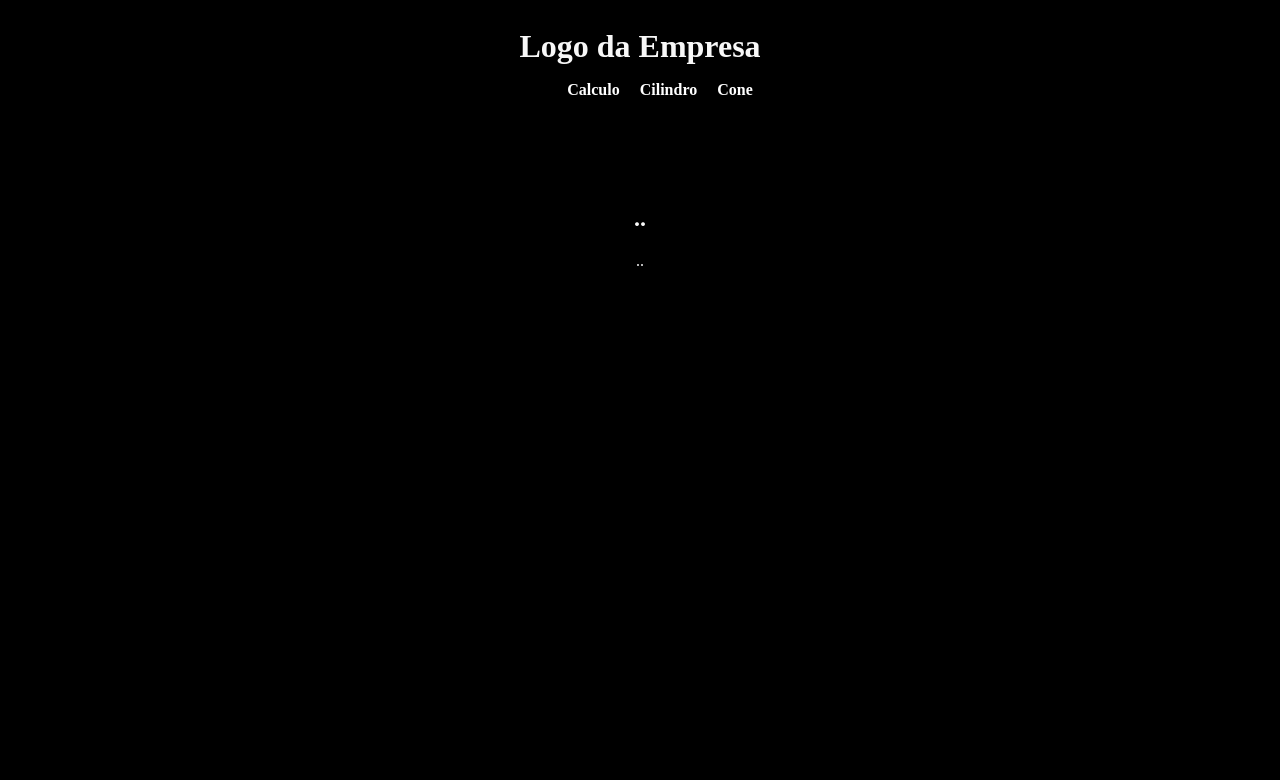
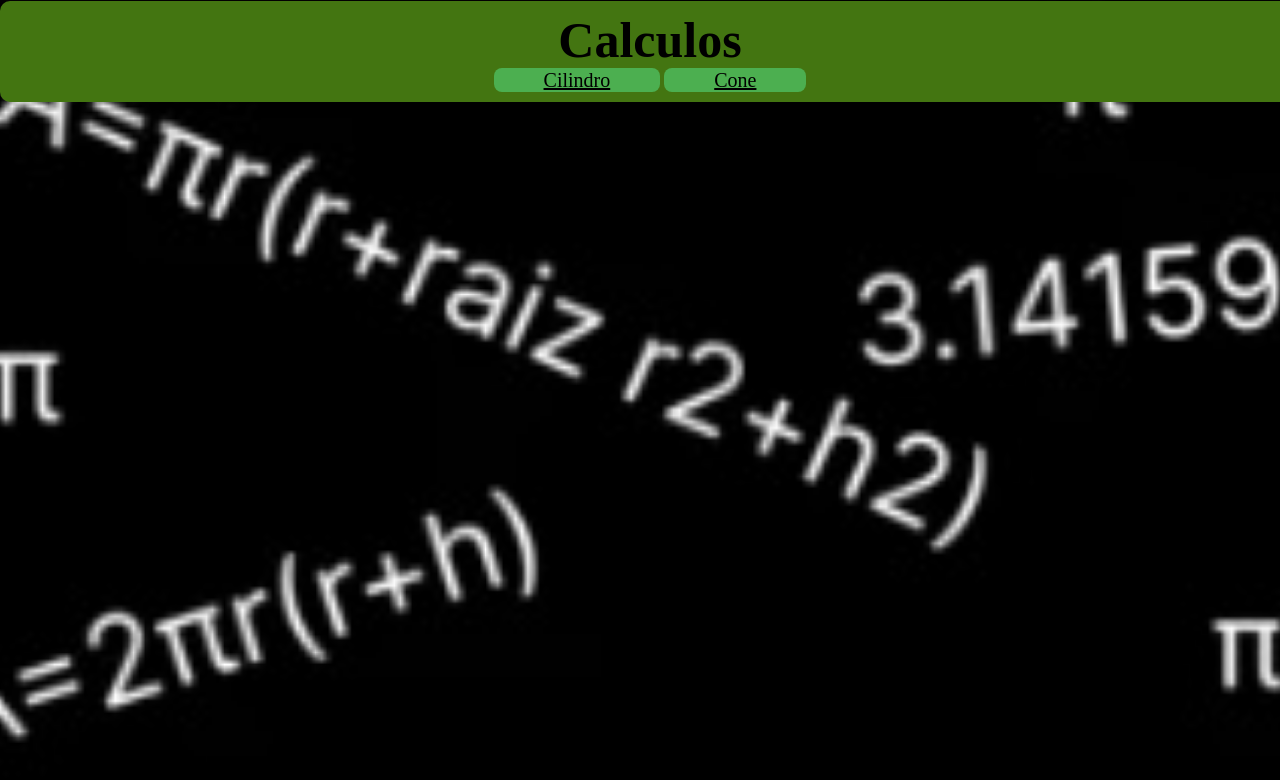
Before and after one commit to MateusLogrado/trabaioequipe1, a website built with Vite: page index.html in a window 1280 px wide. Built offline with nearby package versions, Linux system fonts and the light colour scheme.

Commit message:
html parte 1

```diff
--- a/index.html
+++ b/index.html
@@ -4,23 +4,19 @@
     <meta charset="UTF-8">
     <meta name="viewport" content="width=device-width, initial-scale=1.0">
 <link rel="stylesheet" href="style.css">
-    <title>Document</title>
+    <title>Calculos</title>
 </head>
 <body>
     <header>
-        <div class="logo">Logo da Empresa</div>
-        <nav>
-            <ul>
-                <li><a href="#">Calculo</a></li>
-                <li><a href="#">Cilindro</a></li>
-                <li><a href="#">Cone</a></li>
-            </ul>
-        </nav>
+    <div class="container">
+        <h2>Calculos</h2>
+
+        <a href="Cilindro.html">Cilindro</a>
+        <a href="Cone.html">Cone</a>
+        <br>
+
+    </div>
     </header>
-
-    <section class="main-content">
-        <h1>..</h1>
-        <p>..</p>
         </section>
 </body>
 </html>
--- a/style.css
+++ b/style.css
@@ -1,38 +1,47 @@
+/* Estilizando o container */
 body{
-    background-color: black;
-    font-size: 20px 1.2rem;
-    color: rgb(249, 249, 249);
+    background-color: #000000;
+    background-image: url(ckd.jpg);
+    background-position: center;
+    background-repeat: no-repeat;
+    background-size: cover;
+    height: 100vh;
+    margin: 0;
+
 }
 
-header {
-    background-color: ;
-    color: rgb(247, 247, 247);
-    padding: 20px 0;
-    text-align: center;
+.container {
+    width: 100%; /* Define a largura do container */
+    max-width: 1450px; /* Limita o tamanho máximo */
+    margin: 1px auto; /* Centraliza na página */
+    padding: 10px; /* Espaço interno */
+    background-color: #437511; /* Cor de fundo */
+    border-radius: 10px; /* Cantos arredondados */
+    text-align: center; /* Centraliza o texto */
+
+
 }
 
-header .logo {
-    font-size: 2em;
-    font-weight: bold;
+/* Estilizando o título dentro do container */
+.container h2 {
+    margin: 0;
+    color: #000000;
+    font-size: 50px;
+
 }
 
-nav ul {
-    list-style: none;
-    display: flex;
-    justify-content: center;
-    gap: 20px;
+/* Estilizando o parágrafo */
+.container p {
+    color: #000000;
+    font-size: 18px;
 }
 
-nav a {
-    color: rgb(255, 255, 255);
-    text-decoration: none;
-    font-weight: bold;
-    transition: color 0.3s;
+a {
+    background-color: #4CAF50; /* Verde */
+    color: rgb(0, 0, 0); /* Texto */
+    padding: 1px 50px; /* Espaçamento interno */
+    border: none; /* Sem borda */
+    border-radius: 8px; /* Cantos arredondados */
+    font-size: 20px;
+    cursor: pointer; /* Cursor de clique */
 }
-
-.main-content {
-    text-align: center;
-    padding: 50px 20px;
-    background-color: var(--verde-claro);
-    color: var(--preto);
-}
--- /dev/null
+++ b/styles2.css
@@ -0,0 +1,27 @@
+/* Reset básico */
+* {
+    margin: 0;
+    padding: 0;
+    box-sizing: border-box;
+}
+
+/* Fundo da página */
+body {
+    background-color: #121212; /* Fundo escuro */
+    color: white; /* Texto branco */
+    display: flex;
+    justify-content: center; /* Centraliza horizontalmente */
+    align-items: center; /* Centraliza verticalmente */
+    height: 100vh; /* 100% da altura da tela */
+    font-family: Arial, sans-serif;
+}
+
+/* Container Centralizado */
+.container {
+    background-color: #1f1f1f; /* Cinza escuro */
+    padding: 50px;
+    border-radius: 10px;
+    box-shadow: 0px 0px 10px rgba(255, 255, 255, 0.1);
+    text-align: center;
+    width: 300px;
+}
--- /dev/null
+++ b/styles3.css
@@ -0,0 +1,27 @@
+/* Reset básico */
+* {
+    margin: 0;
+    padding: 0;
+    box-sizing: border-box;
+}
+
+/* Fundo da página */
+body {
+    background-color: #121212; /* Fundo escuro */
+    color: white; /* Texto branco */
+    display: flex;
+    justify-content: center; /* Centraliza horizontalmente */
+    align-items: center; /* Centraliza verticalmente */
+    height: 100vh; /* 100% da altura da tela */
+    font-family: Arial, sans-serif;
+}
+
+/* Container Centralizado */
+.container {
+    background-color: #1f1f1f; /* Cinza escuro */
+    padding: 50px;
+    border-radius: 10px;
+    box-shadow: 0px 0px 10px rgba(255, 255, 255, 0.1);
+    text-align: center;
+    width: 300px;
+}
```
Also changed, not shown: Cilindro.html (added, +26 -0 lines), Cone.html (added, +25 -0 lines), calculos.jpg (added), ckd.jpg (added), unnamed.png (added).
